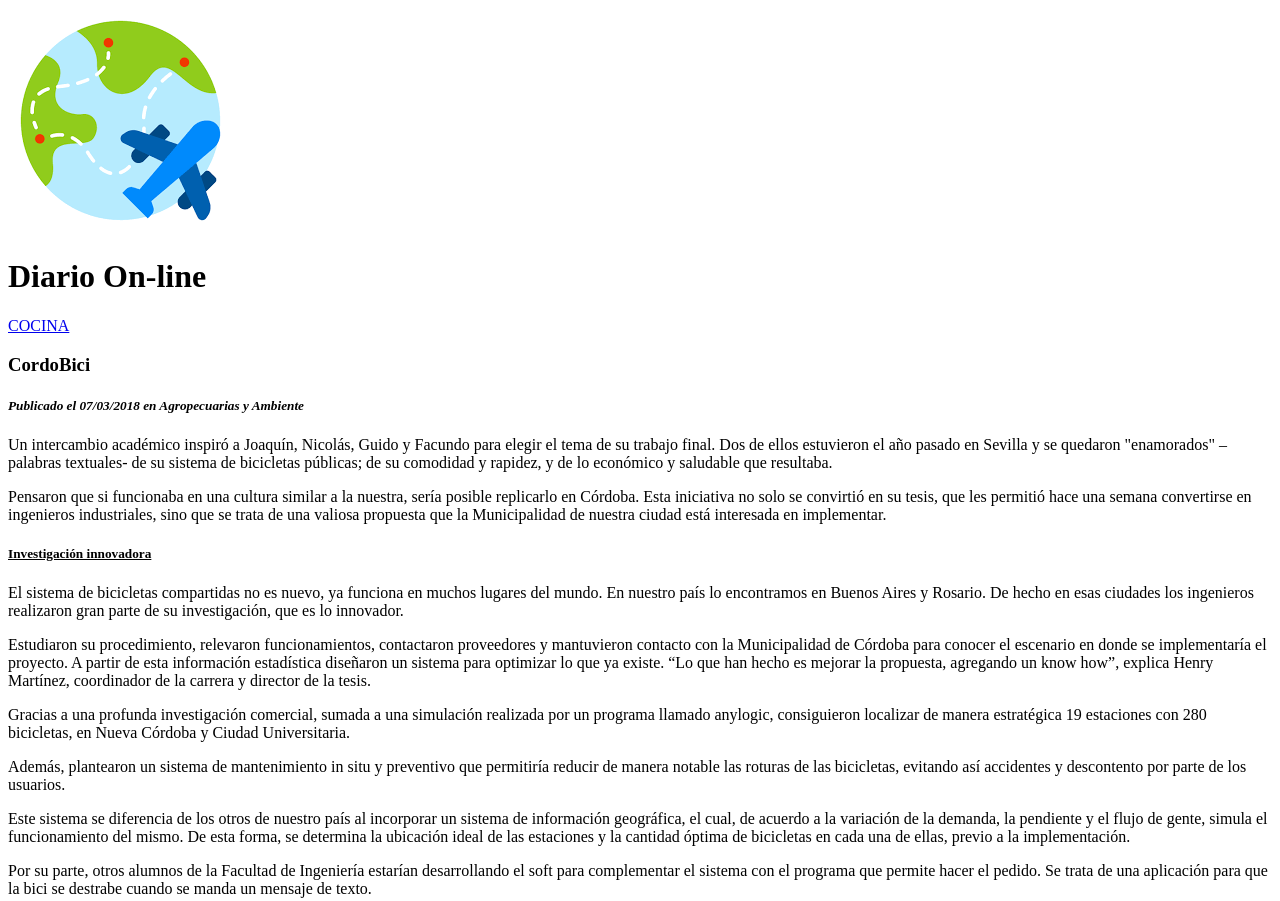
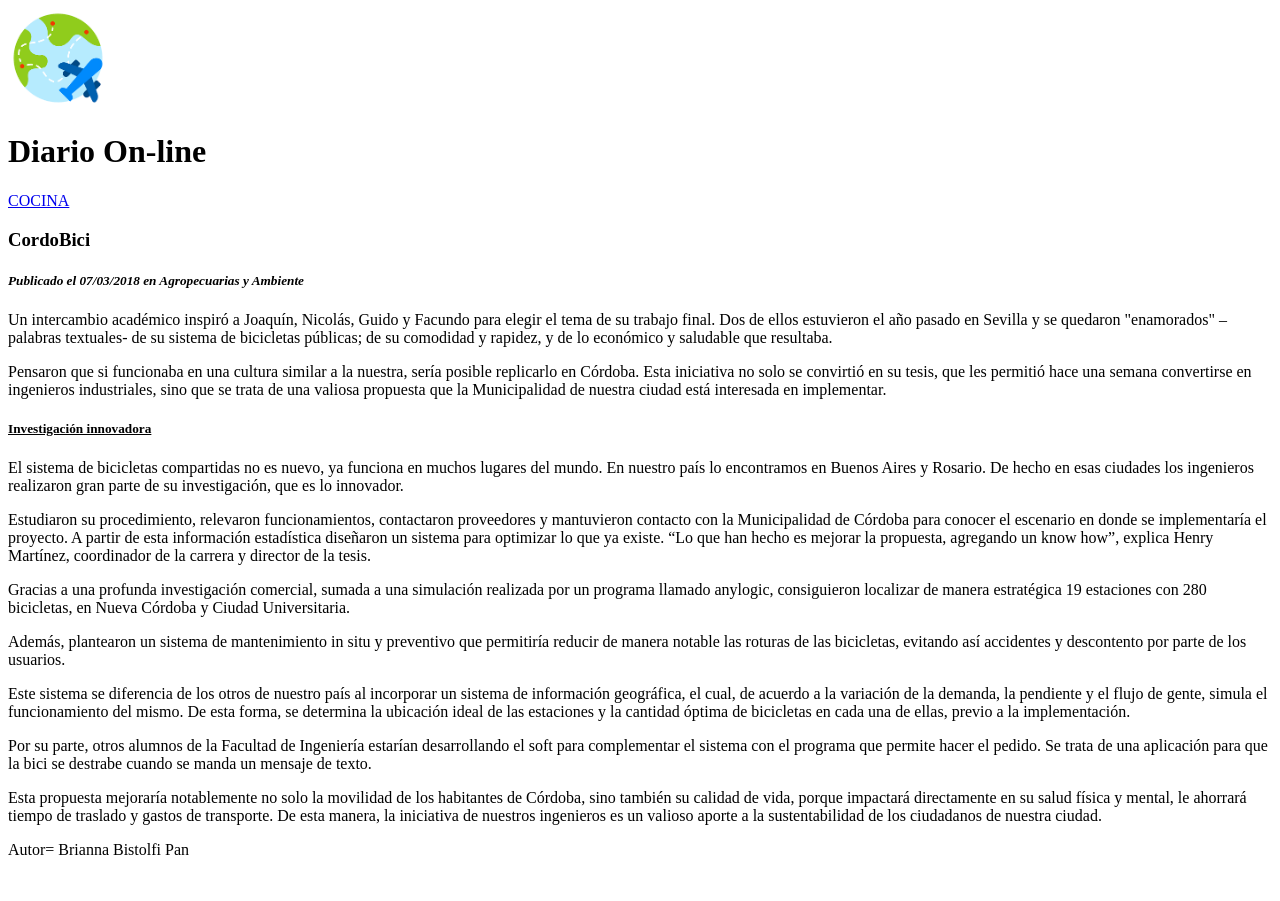
Before and after one commit to UCC-LabCompu2/ejercicios2024-bistolfibri, a plain HTML site: page Ejercicios-HTML/ej_noticia.html in a window 1280 px wide. Shown: the top 901 px of the page. After the commit the page ends 867 px from the top, so only its background shows below. Drawn offline with Linux system fonts and the light colour scheme.

Commit message:
se modificaron dos ejercicios

```diff
--- a/Ejercicios-HTML/ej_noticia.html
+++ b/Ejercicios-HTML/ej_noticia.html
@@ -8,7 +8,7 @@
 <!--Agregar la etiqueta semántica para la cabecera. La cabecera debe contener un titulo-->
 <!--Separe la noticia en parrafos-->
 <header>
-     <img src="imagenes/mundo.png">
+     <img src="imagenes/mundo.png" width="100px" height="100px" alt="logo del dia">
    <h1>Diario On-line</h1>
 
 </header>
```
Also changed, not shown: Ejercicios-HTML/ej_tablas.html (+1 -0 lines).
